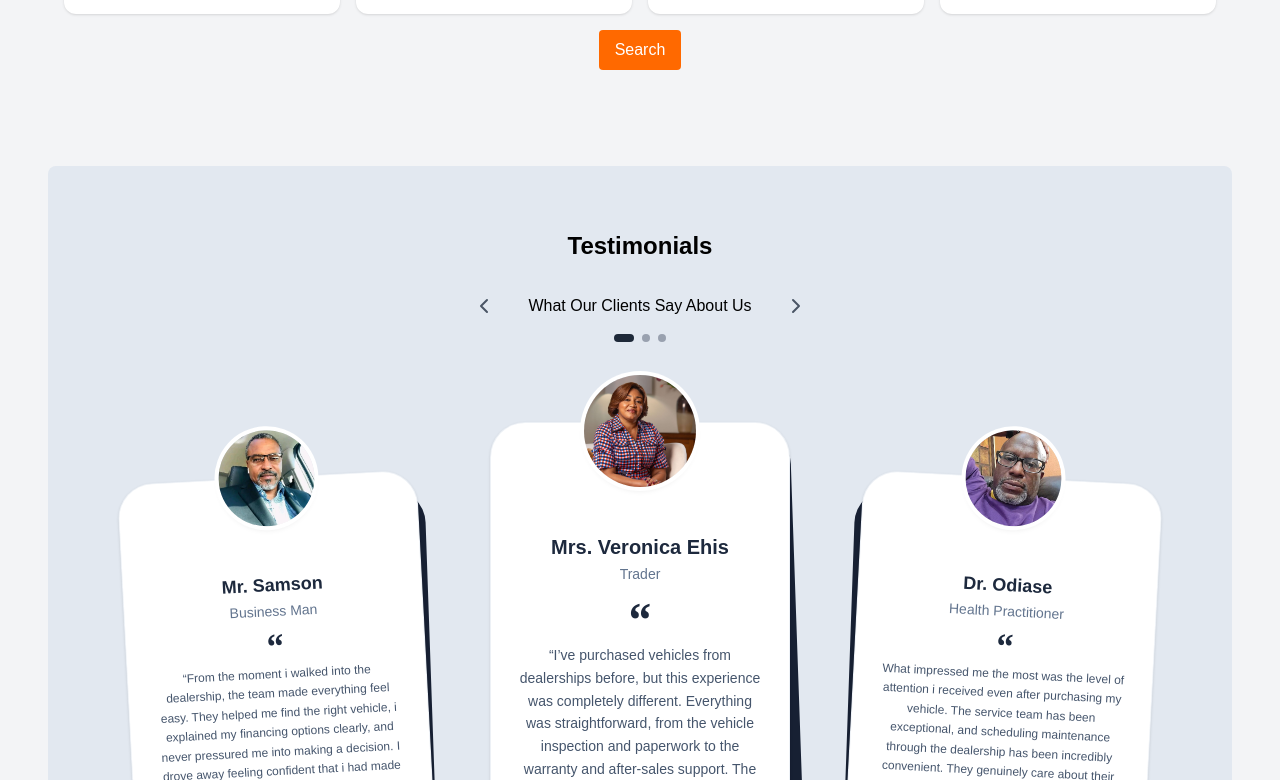
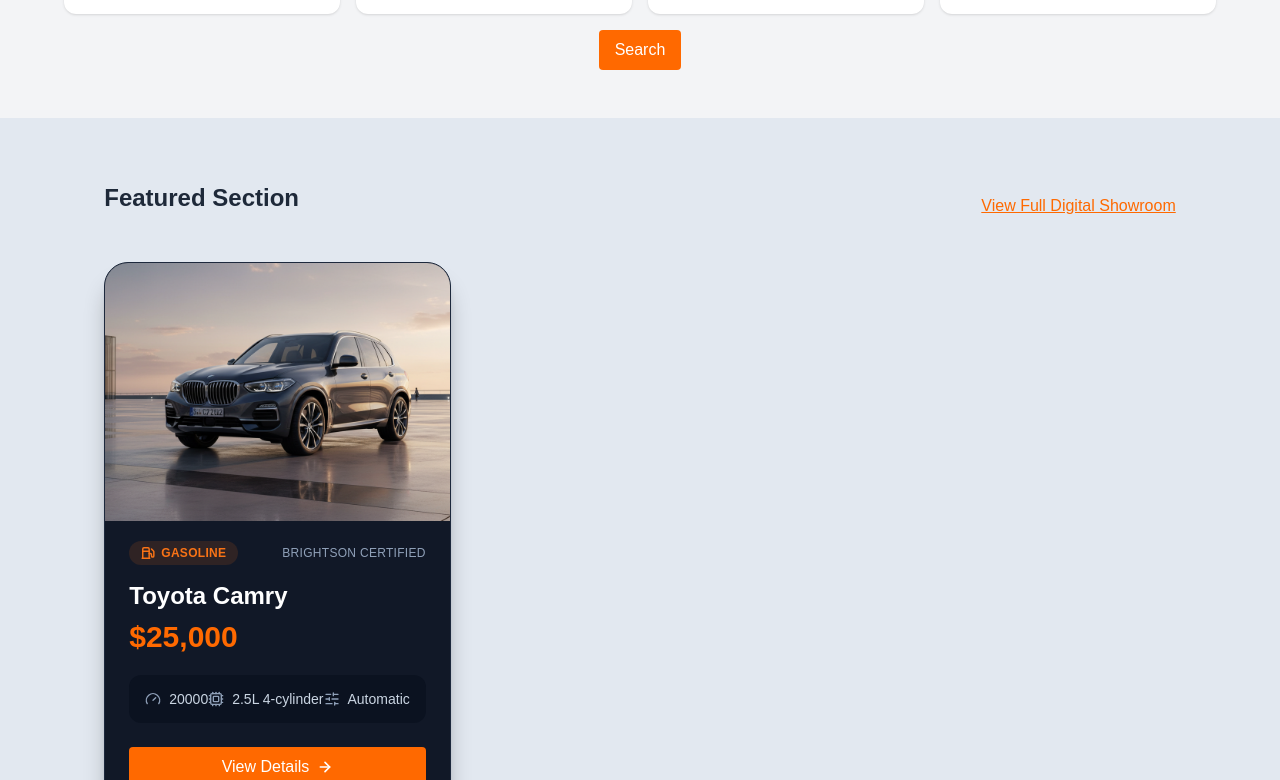
Before and after one commit to kingsley-amoke/bright_autos, a Next.js app: page / in a window 1280 px wide. Shown: the part 1000-1780 px from the top of the page. Built offline with nearby package versions, Linux system fonts and the light colour scheme; no server answers; the database is empty.

Commit message:
fixed car undefined

```diff
--- a/app/constants/cars.ts
+++ b/app/constants/cars.ts
@@ -3,24 +3,24 @@ import { hybrid, petrol } from "./fuel_types";
 import { toyota } from "./manufacturers";
 
 export const cars: Array<Car> = [
-  // {
-  //   id: "1",
-  //   title: "Toyota Camry",
-  //   model: "Camry",
-  //   year: 2020,
-  //   color: "white",
-  //   mileage: 20000,
-  //   type: petrol,
-  //   transmission: "automatic",
-  //   price: 25000,
-  //   drive: "front-wheel drive",
-  //   engine: "2.5L 4-cylinder",
-  //   condition: "used",
-  //   vin: "1HGBH41JXMN109186",
-  //   image: "/assets/images/bmw.png",
-  //   manufacturer: toyota,
-  //   build: "sedan",
-  // },
+  {
+    id: "1",
+    title: "Toyota Camry",
+    model: "Camry",
+    year: 2020,
+    color: "white",
+    mileage: 20000,
+    type: petrol,
+    transmission: "automatic",
+    price: 25000,
+    drive: "front-wheel drive",
+    engine: "2.5L 4-cylinder",
+    condition: "used",
+    vin: "1HGBH41JXMN109186",
+    image: "/assets/images/bmw.png",
+    manufacturer: toyota,
+    build: "sedan",
+  },
   // {
   //   id: "2",
   //   title: "Toyota Prius",
```
